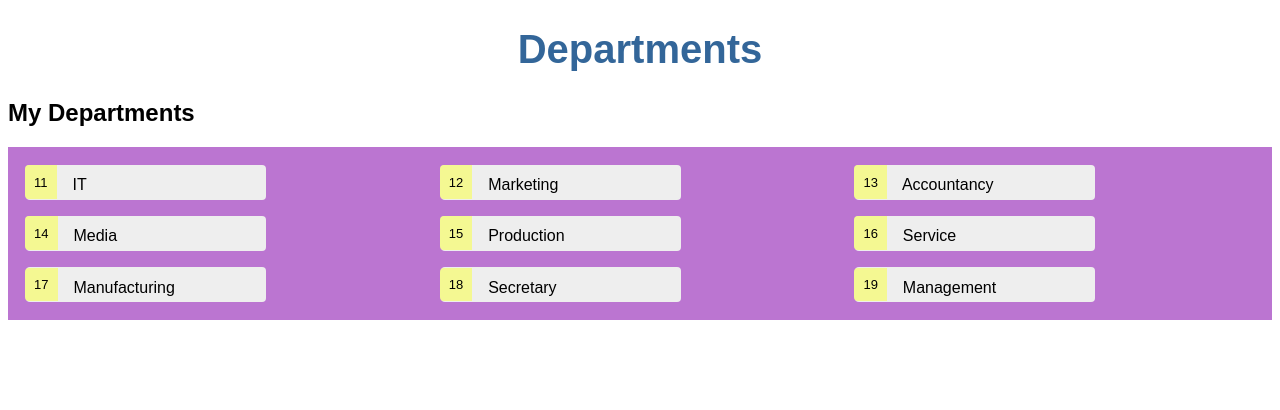
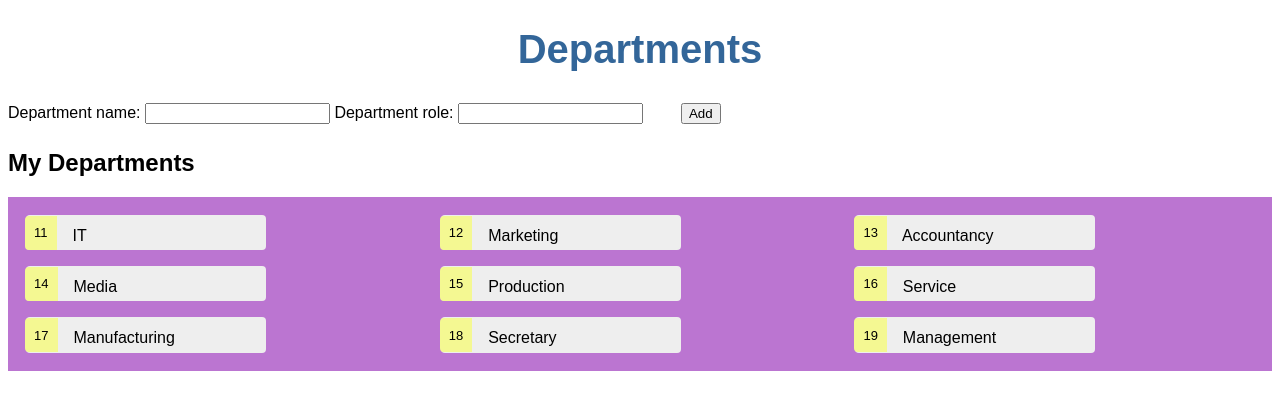
Before and after one commit to ivangermanov/angular_project, an Angular app: page / in a window 1280 px wide. Shown: the top 410 px of the page. Built offline with nearby package versions, Linux system fonts and the light colour scheme.

Commit message:
minor changes

```diff
--- a/src/app/department.ts
+++ b/src/app/department.ts
@@ -1,4 +1,7 @@
 export class Department {
-    id: number;
-    name: string
+    constructor(
+    public id: number,
+    public name: string,
+    public role: string
+    ) {}
 }
--- a/src/app/departments/departments.component.css
+++ b/src/app/departments/departments.component.css
@@ -18,6 +18,13 @@
     border-radius: 4px;
   }
 
+  .addDepartmentInfo {
+    padding:.3em 0 ;
+  }
+
+  .buttonAddDepartments{
+    margin-left: 3%;
+  }
  li.selected:hover.departments {
     background-color: #BBD8DC !important;
     color: white;
--- a/src/app/departments/departments.component.html
+++ b/src/app/departments/departments.component.html
@@ -6,16 +6,30 @@
     <label>name:
       <input [(ngModel)]="selectedDepartment.name" placeholder="name">
     </label>
+  <div>
+    <label>role:
+      <input [(ngModel)]="selectedDepartment.role" placeholder="role">
+    </label>
   </div>
 
   </div>
+
+</div>
+
+
+<div class="addDepartmentInfo">
+  Department name: <input #depName>
+  Department role: <input #depRole >
+  <button class="buttonAddDepartments" type="button" (click)="add(depName.value, depRole.value); depName.value=''; depRole.value=''">Add</button>
+</div>
+
 
 
 <h2>My Departments</h2>
 <div class="grid-container">
 
- <!-- <ul class="departments"> -->
-     <li class="departments" *ngFor="let department of departments"
+
+    <li class="departments" *ngFor="let department of departments"
    [class.selected]="department === selectedDepartment"
    (click)="onSelect(department)">
     <span class="grid-item">{{department.id}} </span> {{department.name}}
--- a/src/app/departments/departments.component.ts
+++ b/src/app/departments/departments.component.ts
@@ -9,10 +9,7 @@ import { DEPARTMENTS} from '../mock-departments';
 })
 export class DepartmentsComponent implements OnInit {
 
-  department: Department = {
-    id:1,
-    name: 'Mara'
-  };
+
   departments = DEPARTMENTS;
 
   constructor() { }
@@ -25,4 +22,22 @@ export class DepartmentsComponent implements OnInit {
   onSelect(department: Department): void {
     this.selectedDepartment = department;
   }
+
+add(name: string, role: string) {
+  let id;
+  if(this.departments.length > 0)
+  {
+    id = this.departments[this.departments.length -1].id + 1;
+  }
+  else
+  {
+    id = 1;
+  }
+  DEPARTMENTS.push(new Department(id, name, role));
 }
+
+delete(dep: Department) {
+  this.departments = this.departments.filter(department => department !==dep );
+
+}
+}
--- a/src/app/mock-departments.ts
+++ b/src/app/mock-departments.ts
@@ -1,14 +1,14 @@
 import { Department } from './department';
 
 export const DEPARTMENTS: Department[] = [
-  { id: 11, name: 'IT' },
-  { id: 12, name: 'Marketing' },
-  { id: 13, name: 'Accountancy' },
-  { id: 14, name: 'Media' },
-  { id: 15, name: 'Production' },
-  { id: 16, name: 'Service' },
-  { id: 17, name: 'Manufacturing' },
-  { id: 18, name: 'Secretary' },
-  { id: 19, name: 'Management' },
+  { id: 11, name: 'IT', role: 'programming' },
+  { id: 12, name: 'Marketing', role: 'advertising' },
+  { id: 13, name: 'Accountancy', role: 'TestRole' },
+  { id: 14, name: 'Media', role: 'TestRole' },
+  { id: 15, name: 'Production', role: 'TestRole' },
+  { id: 16, name: 'Service', role: 'TestRole' },
+  { id: 17, name: 'Manufacturing', role: 'TestRole' },
+  { id: 18, name: 'Secretary', role: 'TestRole' },
+  { id: 19, name: 'Management', role: 'TestRole' },
 
 ];
```
Also changed, not shown: src/app/app.module.ts (line endings or trailing spaces).
